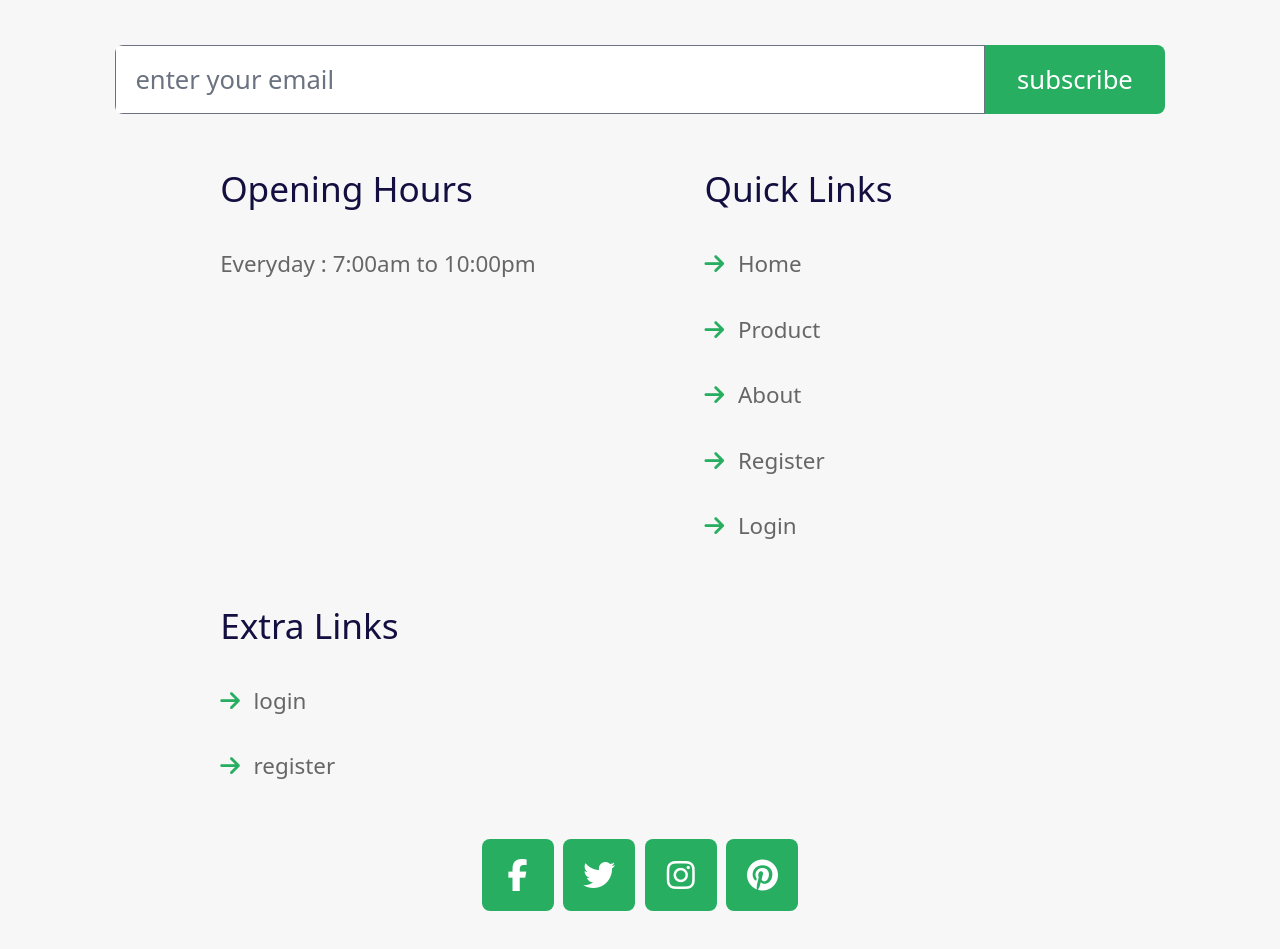
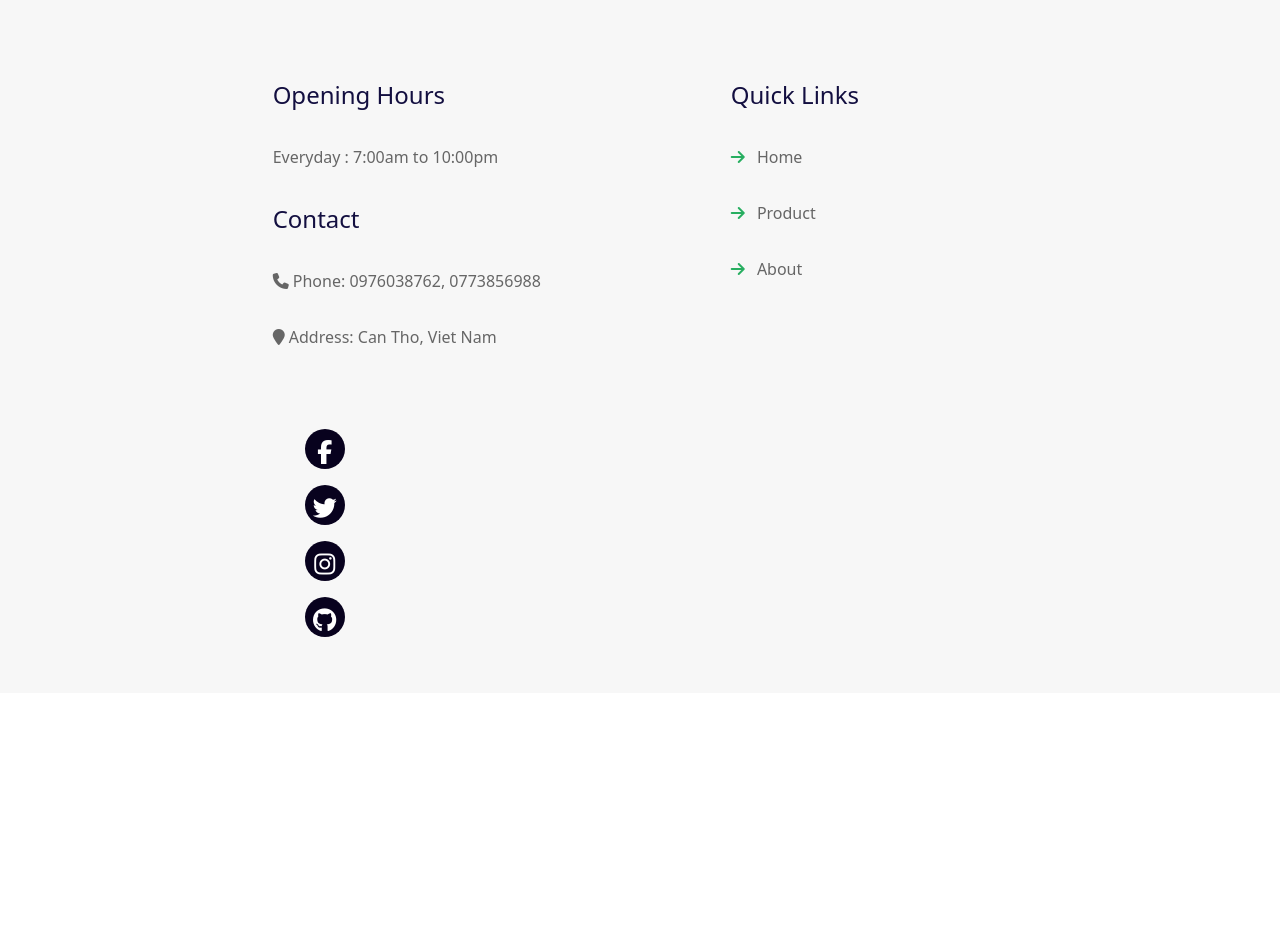
Before and after one commit to ntmkhanh/SellCar, a Vue app in the folder frontend/: page / in a window 1280 px wide. Shown: the part 1820-2769 px from the top of the page. After the commit the page ends 2513 px from the top, so only its background shows below. Built offline with nearby package versions, Linux system fonts and the light colour scheme.

Commit message:
home & footer

```diff
--- a/frontend/src/components/Footer.vue
+++ b/frontend/src/components/Footer.vue
@@ -2,11 +2,6 @@
     <div class="footer">
         <div class="news-letter">
             <h3>Receive event notifications</h3>
-            <form onsubmit="event.preventDefault();">
-                <input type="email" name="useremailreceiveinfo" placeholder="enter your email"
-                    id="useremailreceiveinfo">
-                <input type="submit" value="subscribe">
-            </form>
         </div>
 
         <div class="box-container">
@@ -14,6 +9,9 @@
             <div class="box">
                 <h3>Opening Hours</h3>
                 <p>Everyday : 7:00am to 10:00pm</p>
+                <h3>Contact</h3>
+                <p><i class="fas fa-phone"></i> Phone: 0976038762, 0773856988</p>
+                <p><i class="fas fa-map-marker"></i> Address: Can Tho, Viet Nam</p>
             </div>
 
             <div class="box">
@@ -21,38 +19,25 @@
                 <router-link @click="scrollToTop()" to="/"> <i class="fas fa-arrow-right"></i> Home</router-link>
                 <router-link @click="scrollToTop()" to="/product"> <i class="fas fa-arrow-right"></i> Product</router-link>
                 <router-link @click="scrollToTop()" to="/about"> <i class="fas fa-arrow-right"></i> About</router-link>
-                <router-link @click="scrollToTop()" to="/register"> <i class="fas fa-arrow-right"></i> Register</router-link>
-                <router-link @click="scrollToTop()" to="/login"> <i class="fas fa-arrow-right"></i> Login</router-link>
+                <!-- <router-link @click="scrollToTop()" to="/register"> <i class="fas fa-arrow-right"></i> Register</router-link>
+                <router-link @click="scrollToTop()" to="/login"> <i class="fas fa-arrow-right"></i> Login</router-link> -->
             </div>
 
             <div class="box">
-                <h3>Extra Links</h3>
-                <div v-if="user">
-                    <router-link @click="scrollToTop()" to="/book"> <i class="fas fa-arrow-right"></i> my order
-                    </router-link>
-                    <router-link @click="scrollToTop()" to="/myorder"> <i class="fas fa-arrow-right"></i> my orders
-                    </router-link>
-                </div>
-                <div v-else>
-                    <router-link @click="scrollToTop()" to="/login"> <i class="fas fa-arrow-right"></i> login
-                    </router-link>
-                    <router-link @click="scrollToTop()" to="/register"> <i class="fas fa-arrow-right"></i> register
-                    </router-link>
+                <div class="bottom">
+            <div class="share">
+                <a href="https://www.facebook.com/" class="fab fa-facebook-f" ></a>
+                <a href="https://twitter.com/?lang=en" class="fab fa-twitter"></a>
+                <a href="https://www.instagram.com/" class="fab fa-instagram"></a>
+                <a href="https://github.com/" class="fab fa-github"></a>
+            </div>
+
                 </div>
             </div>
 
         </div>
 
-        <div class="bottom">
 
-            <div class="share">
-                <a href="https://www.facebook.com/" class="fab fa-facebook-f"></a>
-                <a href="https://twitter.com/?lang=en" class="fab fa-twitter"></a>
-                <a href="https://www.instagram.com/" class="fab fa-instagram"></a>
-                <a href="https://www.pinterest.com/" class="fab fa-pinterest"></a>
-            </div>
-
-        </div>
 
     </div>
 </template>
@@ -60,11 +45,11 @@
 <script>
 import { mapState } from 'vuex'
 export default {
-    name: 'FooterCom',
+    // name: 'FooterCom',
 
-    computed: {
-        ...mapState(['users'])
-    },
+    // // computed: {
+    // //     ...mapState(['user'])
+    // // },
 ////
     methods: {
         scrollToTop() {
@@ -127,24 +112,24 @@ export default {
     display: grid;
     grid-template-columns: repeat(auto-fit, minmax(20rem, 1fr));
     gap: 1.5rem;
-    margin-left: 10%;
+    margin-left: 15%;
 }
 
 .footer .box-container .box h3 {
-    font-size: 2.2rem;
+    font-size: 1.5rem;
     color: #130f40;
     padding: 1rem 0;
 }
 
 .footer .box-container .box p {
-    font-size: 1.4rem;
+    font-size: 1rem;
     color: #666;
     padding: 1rem 0;
 }
 
 .footer .box-container .box a {
     display: block;
-    font-size: 1.4rem;
+    font-size: 1rem;
     color: #666;
     padding: 1rem 0;
 }
@@ -162,28 +147,29 @@ export default {
     color: #27ae60;
 }
 
-.footer .bottom {
+.footer .box .bottom {
     padding-top: 1rem;
     text-align: center;
 }
 
-.footer .bottom .share {
+.footer .box .bottom .share {
     margin: 1.5rem 0;
 }
 
-.footer .bottom .share a {
-    height: 4.5rem;
-    width: 4.5rem;
-    line-height: 4.5rem;
-    font-size: 2rem;
-    border-radius: .5rem;
-    margin: 0 .3rem;
+.footer .box .bottom .share a {
+    height: 2.5rem;
+    width: 2.5rem;
+    line-height: 2.5rem;
+    font-size: 1.5rem;
+    border-radius: 3rem;
+    margin: 1rem 2rem;
     color: #fff;
-    background: #27ae60;
+    background: #08021e;
+    padding-top: 3px;
 }
 
-.footer .bottom .share a:hover {
-    background: #130f40;
+.footer .box .bottom .share a:hover {
+    background: #094c2f;
 }
 
 @media (max-width: 576px) {
--- a/frontend/src/views/HomeView.vue
+++ b/frontend/src/views/HomeView.vue
@@ -7,7 +7,6 @@
               <img src="../img/backgr.jpg" alt="" class="home-img">
           </div>
       </div>
-
 
       <div class="home-category">
           <router-link @click="scrollToTop()" to="/product" class="box">
@@ -62,7 +61,11 @@ export default {
 </script>
 
 <style scoped>
-
+.home-main .image .home-img:hover  {
+  filter: brightness(120%);
+  filter: contrast(120%);
+  filter: drop-shadow(10px 10px 10px rgb(34, 36, 34));
+}
 .home-about .image img {
   width: 100%;
 }
```
